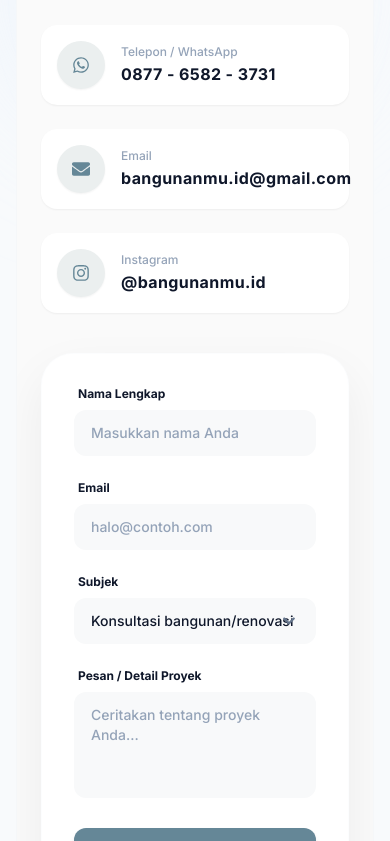
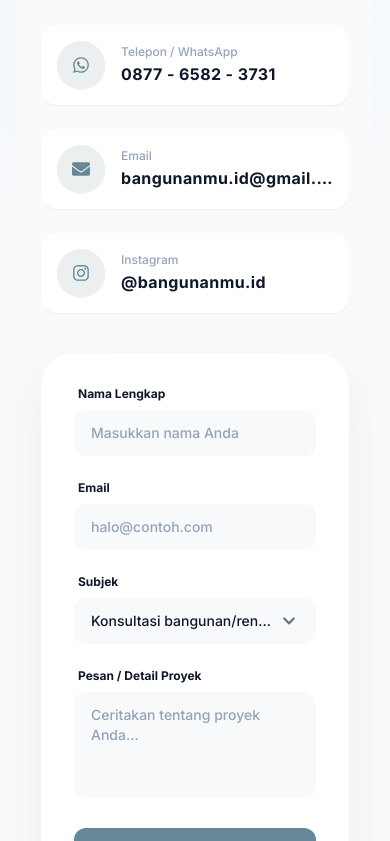
Before and after one commit to Gilangaditya19/bangunanmu-id, a React (Vite) app: page / in a window 390 px wide. Shown: the part 7840-8681 px from the top of the page. Built offline with nearby package versions, Linux system fonts and the light colour scheme.

Commit message:
Fix bug display

```diff
--- a/src/components/ui/ContactForm.jsx
+++ b/src/components/ui/ContactForm.jsx
@@ -37,7 +37,7 @@ const ContactForm = () => {
                     onChange={handleChange}
                     required
                     placeholder="Masukkan nama Anda"
-                    className="w-full px-4 sm:px-5 py-3 sm:py-3.5 bg-[#F8F9FA] border border-transparent rounded-xl sm:rounded-2xl focus:outline-none focus:ring-2 focus:ring-[#658797]/30 transition-all text-dark-900 placeholder-dark-400 font-medium text-sm"
+                    className="w-full px-4 sm:px-5 py-3 sm:py-3.5 bg-[#F8F9FA] border border-transparent rounded-xl sm:rounded-2xl focus:outline-none focus:ring-2 focus:ring-[#658797]/30 transition-all text-dark-900 placeholder-dark-400 font-medium text-sm truncate"
                 />
             </div>
 
@@ -50,7 +50,7 @@ const ContactForm = () => {
                     onChange={handleChange}
                     required
                     placeholder="halo@contoh.com"
-                    className="w-full px-4 sm:px-5 py-3 sm:py-3.5 bg-[#F8F9FA] border border-transparent rounded-xl sm:rounded-2xl focus:outline-none focus:ring-2 focus:ring-[#658797]/30 transition-all text-dark-900 placeholder-dark-400 font-medium text-sm"
+                    className="w-full px-4 sm:px-5 py-3 sm:py-3.5 bg-[#F8F9FA] border border-transparent rounded-xl sm:rounded-2xl focus:outline-none focus:ring-2 focus:ring-[#658797]/30 transition-all text-dark-900 placeholder-dark-400 font-medium text-sm truncate"
                 />
             </div>
 
@@ -61,7 +61,7 @@ const ContactForm = () => {
                         name="subject"
                         value={formData.subject}
                         onChange={handleChange}
-                        className="w-full px-4 sm:px-5 py-3 sm:py-3.5 bg-[#F8F9FA] border border-transparent rounded-xl sm:rounded-2xl focus:outline-none focus:ring-2 focus:ring-[#658797]/30 transition-all text-dark-900 font-medium text-sm appearance-none"
+                        className="w-full pl-4 sm:pl-5 pr-10 sm:pr-12 py-3 sm:py-3.5 bg-[#F8F9FA] border border-transparent rounded-xl sm:rounded-2xl focus:outline-none focus:ring-2 focus:ring-[#658797]/30 transition-all text-dark-900 font-medium text-sm appearance-none truncate"
                     >
                         <option value="Konsultasi bangunan/renovasi">Konsultasi bangunan/renovasi</option>
                         <option value="Layanan design and build">Layanan design and build</option>
--- a/src/components/ui/ContactSection.jsx
+++ b/src/components/ui/ContactSection.jsx
@@ -25,9 +25,9 @@ const ContactSection = () => {
                                     <div className="flex-shrink-0 w-12 h-12 sm:w-14 sm:h-14 bg-[#EBEFEF] text-[#658797] rounded-full flex items-center justify-center text-lg sm:text-xl shadow-sm">
                                         <FaWhatsapp />
                                     </div>
-                                    <div>
+                                    <div className="min-w-0 flex-1">
                                         <p className="text-xs sm:text-sm text-dark-400 font-medium mb-0.5 sm:mb-1">Telepon / WhatsApp</p>
-                                        <p className="text-base sm:text-xl text-dark-900 font-bold tracking-wide">0877 - 6582 - 3731</p>
+                                        <p className="text-base sm:text-xl text-dark-900 font-bold tracking-wide truncate">0877 - 6582 - 3731</p>
                                     </div>
                                 </a>
 
@@ -35,9 +35,9 @@ const ContactSection = () => {
                                     <div className="flex-shrink-0 w-12 h-12 sm:w-14 sm:h-14 bg-[#EBEFEF] text-[#658797] rounded-full flex items-center justify-center text-lg sm:text-xl shadow-sm">
                                         <FaEnvelope />
                                     </div>
-                                    <div>
+                                    <div className="min-w-0 flex-1">
                                         <p className="text-xs sm:text-sm text-dark-400 font-medium mb-0.5 sm:mb-1">Email</p>
-                                        <p className="text-base sm:text-xl text-dark-900 font-bold tracking-wide">bangunanmu.id@gmail.com</p>
+                                        <p className="text-base sm:text-xl text-dark-900 font-bold tracking-wide truncate">bangunanmu.id@gmail.com</p>
                                     </div>
                                 </a>
 
@@ -45,9 +45,9 @@ const ContactSection = () => {
                                     <div className="flex-shrink-0 w-12 h-12 sm:w-14 sm:h-14 bg-[#EBEFEF] text-[#658797] rounded-full flex items-center justify-center text-lg sm:text-xl shadow-sm">
                                         <FaInstagram />
                                     </div>
-                                    <div>
+                                    <div className="min-w-0 flex-1">
                                         <p className="text-xs sm:text-sm text-dark-400 font-medium mb-0.5 sm:mb-1">Instagram</p>
-                                        <p className="text-base sm:text-xl text-dark-900 font-bold tracking-wide">@bangunanmu.id</p>
+                                        <p className="text-base sm:text-xl text-dark-900 font-bold tracking-wide truncate">@bangunanmu.id</p>
                                     </div>
                                 </a>
                             </div>
```
